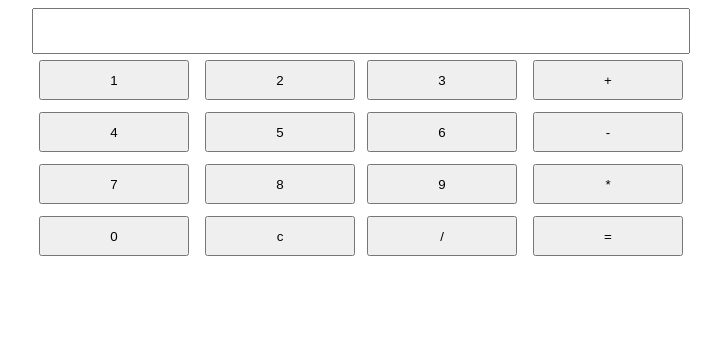
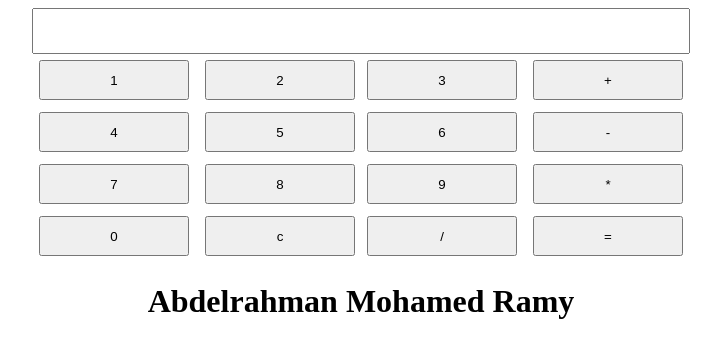
Before and after one commit to engabdelrahmanmohamedramy/Calculator_JS, a plain HTML site: page index.html in a window 1280 px wide. Shown: the whole page, without its empty margins (279-1000 px from the left). Drawn offline with Linux system fonts and the light colour scheme.

Commit message:
second commit

```diff
--- a/index.html
+++ b/index.html
@@ -27,5 +27,6 @@
 
 </section>
 	 <script src="js.js"></script>
+   <h1>Abdelrahman Mohamed Ramy</h1>
 </body>
 </html>
```
